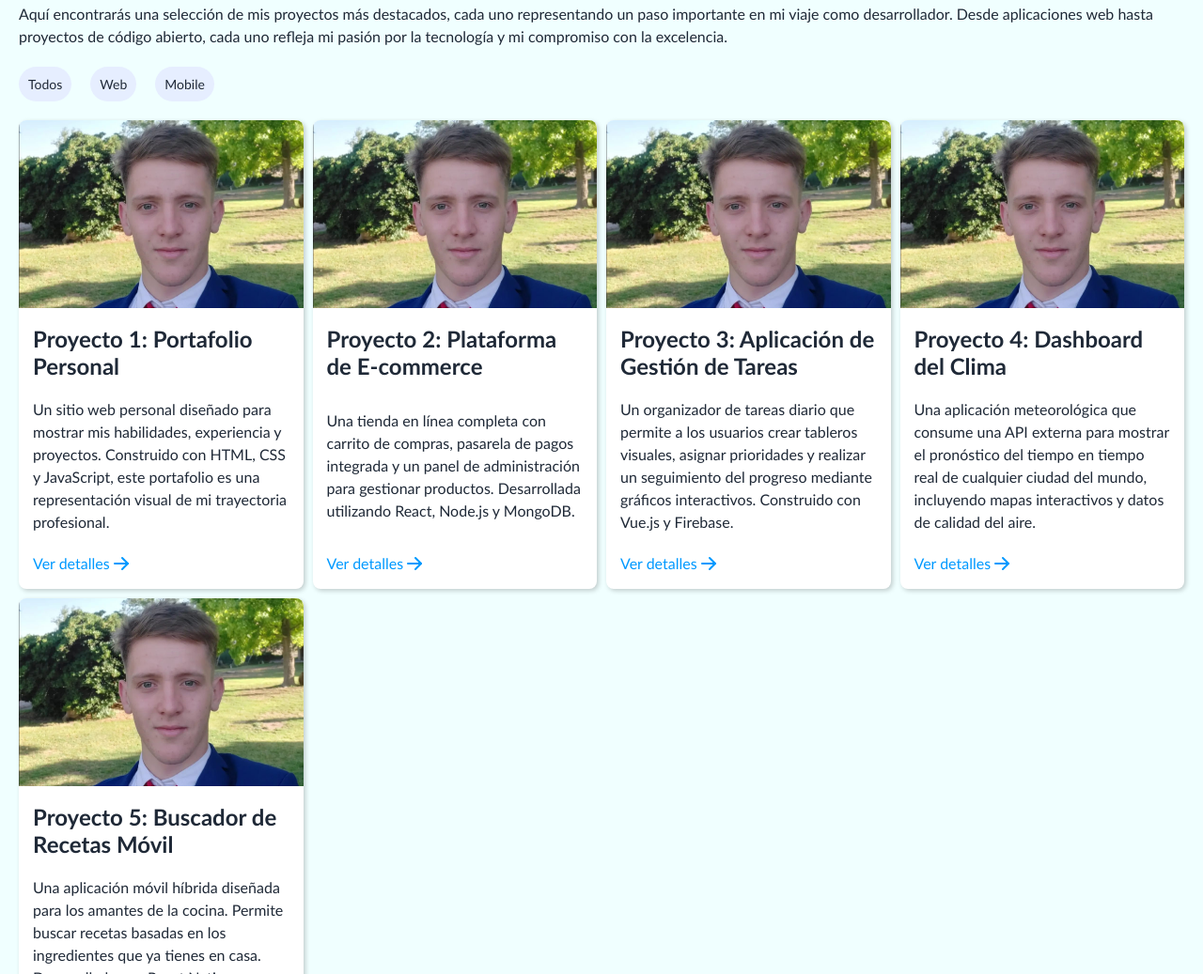
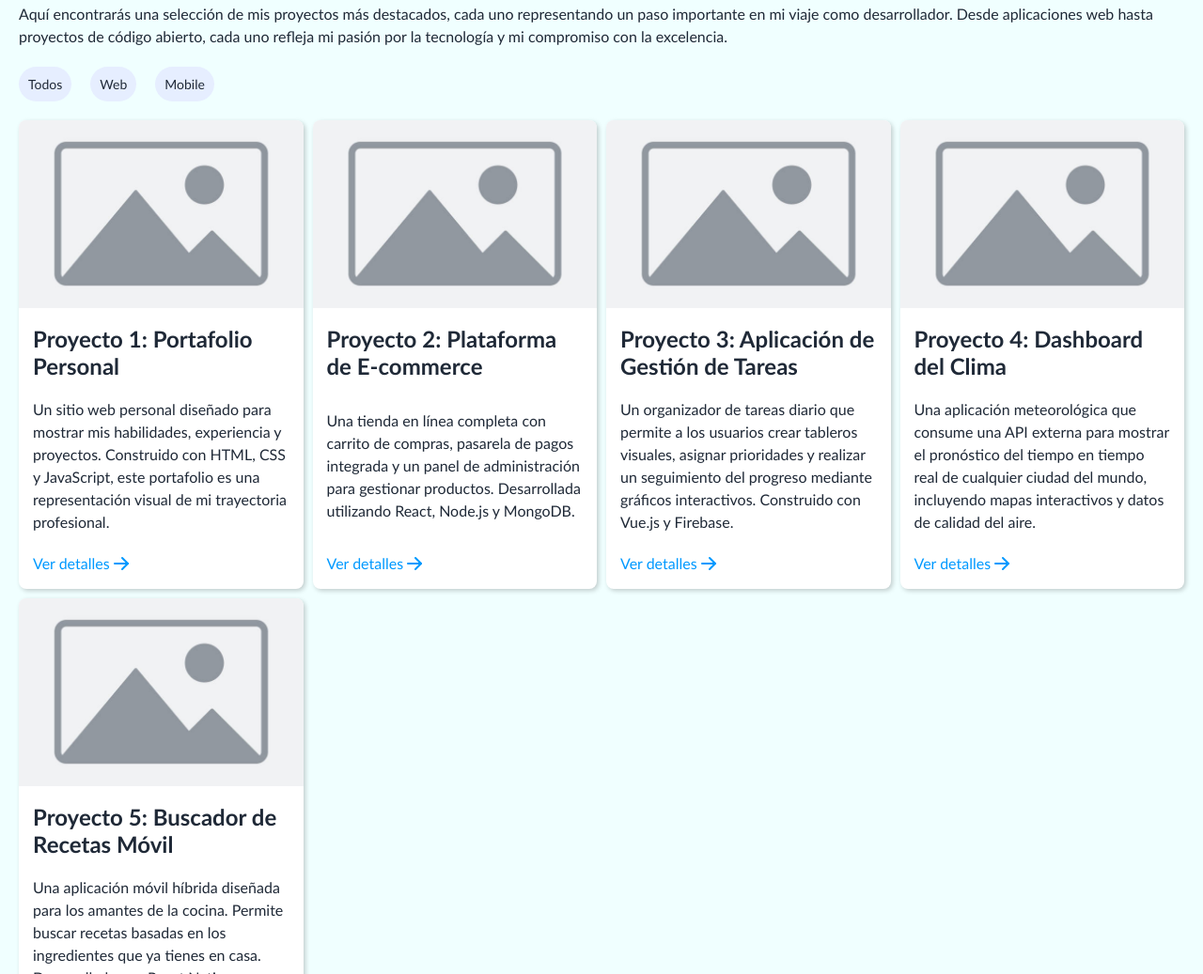
Before and after one commit to FrancoMinelli11/Portfolio-MF, a website: page index.html in a window 1280 px wide. Shown: the part 1197-2234 px from the top of the page at 94% size. Drawn offline with Linux system fonts and the light colour scheme.

Commit message:
Cambio de img en project-cards

```diff
--- a/index.html
+++ b/index.html
@@ -117,7 +117,7 @@
         <div class="projects-grid">
             <div class="project-card">
                 <div>
-                    <a href=""><img class="project-img" src="./resources/Yo.jpg" alt=""></a>
+                    <a href=""><img class="project-img" src="./resources/imgRelleno.jpg" alt=""></a>
                 </div>
                 <div class="project-text">
                     <h2>Proyecto 1: Portafolio Personal</h2>
@@ -137,7 +137,7 @@
             </div>
             <div class="project-card">
                 <div>
-                    <a href=""><img class="project-img" src="./resources/Yo.jpg" alt="E-commerce Platform"></a>
+                    <a href=""><img class="project-img" src="./resources/imgRelleno.jpg" alt="E-commerce Platform"></a>
                 </div>
                 <div class="project-text">
                     <h2>Proyecto 2: Plataforma de E-commerce</h2>
@@ -157,7 +157,7 @@
 
             <div class="project-card">
                 <div>
-                    <a href=""><img class="project-img" src="./resources/Yo.jpg" alt="Task Management App"></a>
+                    <a href=""><img class="project-img" src="./resources/imgRelleno.jpg" alt="Task Management App"></a>
                 </div>
                 <div class="project-text">
                     <h2>Proyecto 3: Aplicación de Gestión de Tareas</h2>
@@ -178,7 +178,7 @@
 
             <div class="project-card">
                 <div>
-                    <a href=""><img class="project-img" src="./resources/Yo.jpg" alt="Weather Dashboard"></a>
+                    <a href=""><img class="project-img" src="./resources/imgRelleno.jpg" alt="Weather Dashboard"></a>
                 </div>
                 <div class="project-text">
                     <h2>Proyecto 4: Dashboard del Clima</h2>
@@ -199,7 +199,7 @@
 
             <div class="project-card">
                 <div>
-                    <a href=""><img class="project-img" src="./resources/Yo.jpg" alt="Recipe Finder Mobile App"></a>
+                    <a href=""><img class="project-img" src="./resources/imgRelleno.jpg" alt="Recipe Finder Mobile App"></a>
                 </div>
                 <div class="project-text">
                     <h2>Proyecto 5: Buscador de Recetas Móvil</h2>
```
Also changed, not shown: resources/imgRelleno.jpg (added).
